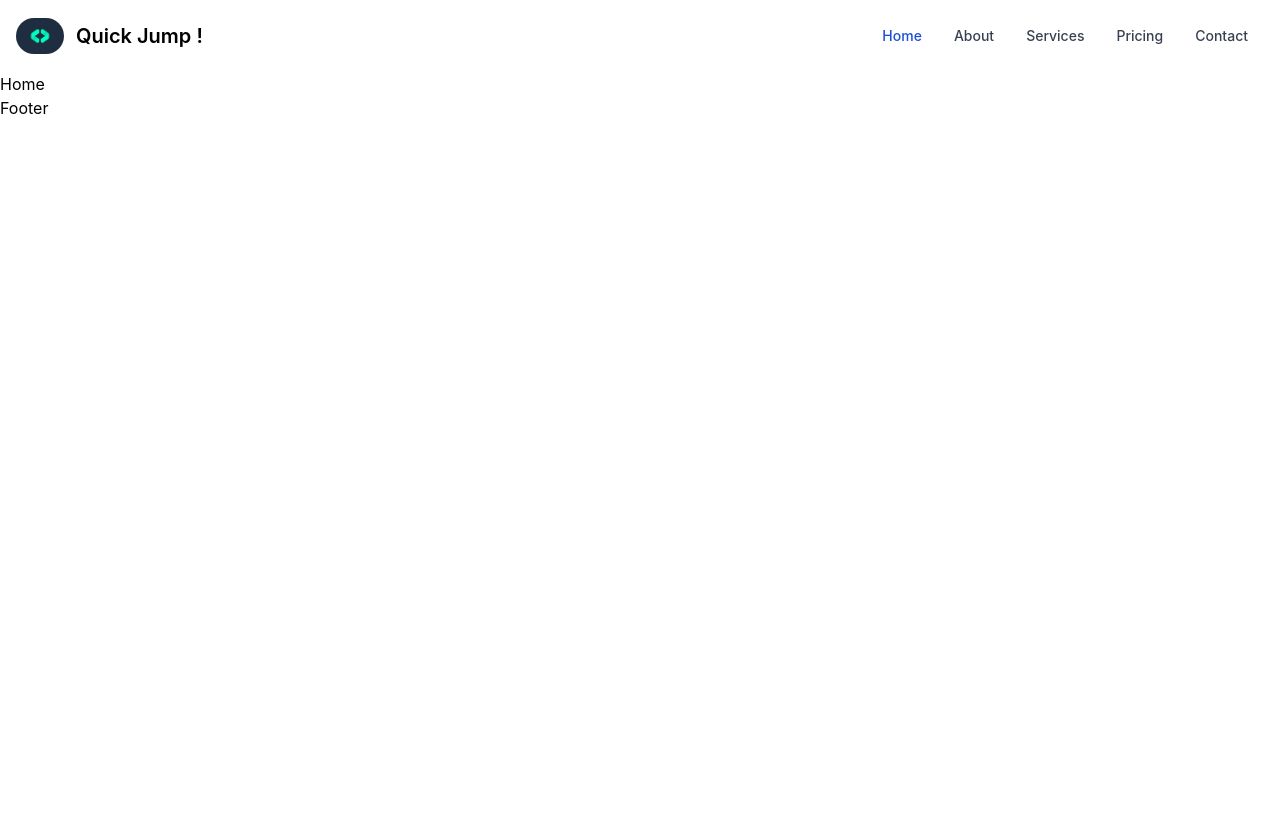
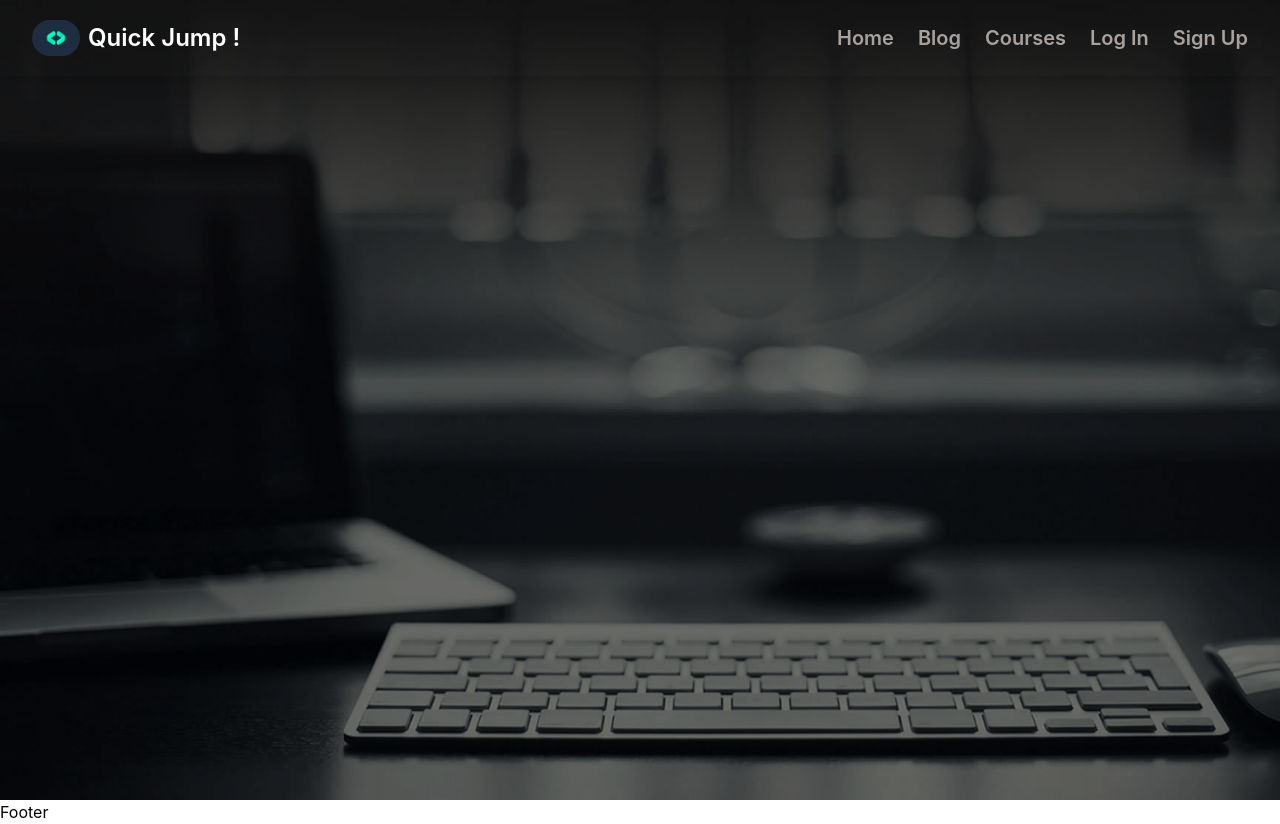
Before and after one commit to SanjidaAkterAfia0307/assignment-10, a React (Create React App) app: page / in a window 1280 px wide. Before the commit the page ends 800 px from the top, so only its background shows below. Built offline with nearby package versions, Linux system fonts and the light colour scheme.

Commit message:
home and course route completed

```diff
--- a/src/Routes/Router/Router.js
+++ b/src/Routes/Router/Router.js
@@ -18,7 +18,8 @@ export const router=createBrowserRouter([
             },
             {
                 path:"/courses",
-                element:<Courses></Courses>
+                element:<Courses></Courses>,
+                loader:()=>fetch(`http://localhost:5000/courses`)
             },
             {
                 path:"/blog",
--- /dev/null
+++ b/src/components/CourseCard/CourseCard.js
@@ -0,0 +1,24 @@
+import React from 'react';
+import { Link } from 'react-router-dom';
+
+const CourseCard = ({ course }) => {
+    console.log(course)
+    const {id,title,details,img}=course
+    return (
+        <div className="card lg:card-side bg-base-100 shadow-xl grid grid-cols-4 w-3/4 h-72 mx-auto m-10">
+            <figure><img className='h-full rounded-l-xl' src={img} alt="Movie" /></figure>
+            <div className="card-body p-4 col-span-3">
+                <h2 className="card-title text-3xl font-bold pb-3">Introduction With {title}</h2>
+                <p>{
+                details.length > 250 ?
+                    <>{details.slice(0,250)+"..."}<Link to={`http://localhost:5000/courses/${id}`} className="text-blue-700 hover:text-sky-400">Learn More</Link></>
+                    :
+                    details
+                }</p>
+
+            </div>
+        </div>
+    );
+};
+
+export default CourseCard;
--- a/src/components/Courses/Courses.js
+++ b/src/components/Courses/Courses.js
@@ -1,9 +1,24 @@
-import React from 'react';
+import React, { useState } from 'react';
+import { Link, useLoaderData } from 'react-router-dom';
+import CourseCard from '../CourseCard/CourseCard';
+import SideBar from '../SideBar/SideBar';
 
 const Courses = () => {
+    const courses = useLoaderData()
+    console.log(courses)
+
     return (
-        <div>
-            <h1>courses</h1>
+        <div  className='flex flex-col lg:flex-row'>
+            <div>
+
+               <SideBar courses={courses}></SideBar>
+
+            </div>
+            <div className='grid grid-cols-2 lg:grid-cols-1 w-full'>
+                {
+                    courses.map((course)=> <CourseCard course={course} key={course.id}></CourseCard>)
+                }
+            </div>
         </div>
     );
 };
--- a/src/components/Home/Home.js
+++ b/src/components/Home/Home.js
@@ -1,9 +1,22 @@
 import React from 'react';
+import { useLocation } from 'react-router-dom';
+import background1 from "../../img/background1.jpg"
+const Home = () => {
 
-const Home = () => {
+
+    const styles = {
+        background: {
+            backgroundImage: `url(${background1})`,
+            backgroundRepeat: "no-repeat",
+            backgroundSize: "cover",
+            height: "100vh",
+            minHeight: "350px"
+        }
+    }
     return (
-        <div>
-            <h1>Home</h1>
+        <div style={styles.background}>
+
+
         </div>
     );
 };
--- a/src/components/Shared/Header/Header.js
+++ b/src/components/Shared/Header/Header.js
@@ -1,45 +1,97 @@
-import React from 'react';
-import { Link } from 'react-router-dom';
+import React, { useState } from 'react';
+import { Link, useLocation } from 'react-router-dom';
 import logo from "../../../img/logo.png"
 
 const Header = () => {
-    return (
-        <div>
+  const home = useLocation().pathname
+
+  const styles = {
+    pos: {
+      position: home ==="/" ? "fixed" : "static"
+    }
+  }
+
+  const [navbar, setNavbar] = useState(false);
 
 
-<nav className="bg-white border-gray-200 px-2 sm:px-4 py-2.5 rounded dark:bg-gray-900">
-  <div className="container flex flex-wrap justify-between items-center mx-auto">
-    <Link to="https://flowbite.com/" className="flex items-center">
-        <img src={logo} className="mr-3 h-6 sm:h-9 rounded-full" alt="Flowbite Logo"/>
-        <span className="self-center text-xl font-semibold whitespace-nowrap dark:text-white">Quick Jump !</span>
+  return (
+    <nav className="w-full  bg-transparent  shadow-lg " style={styles.pos}>
+      <div className="justify-between px-4 mx-auto lg:max-w-7xl md:items-center md:flex md:px-8">
+        <div>
+          <div className="flex items-center justify-between py-3 md:py-5 md:block">
+            <Link to="javascript:void(0)">
+              <div className='flex items-center'>
+                <img src={logo} className="w-12 rounded-full" alt="" />
+                <h2 className='text-2xl ml-2 font-semibold text-white'>Quick Jump !</h2>
+              </div>
             </Link>
-    <button data-collapse-toggle="navbar-default" type="button" className="inline-flex items-center p-2 ml-3 text-sm text-gray-500 rounded-lg md:hidden hover:bg-gray-100 focus:outline-none focus:ring-2 focus:ring-gray-200 dark:text-gray-400 dark:hover:bg-gray-700 dark:focus:ring-gray-600" aria-controls="navbar-default" aria-expanded="false">
-      <span className="sr-only">Open main menu</span>
-      <svg className="w-6 h-6" aria-hidden="true" fill="currentColor" viewBox="0 0 20 20" xmlns="http://www.w3.org/2000/svg"><path fill-rule="evenodd" d="M3 5a1 1 0 011-1h12a1 1 0 110 2H4a1 1 0 01-1-1zM3 10a1 1 0 011-1h12a1 1 0 110 2H4a1 1 0 01-1-1zM3 15a1 1 0 011-1h12a1 1 0 110 2H4a1 1 0 01-1-1z" clip-rule="evenodd"></path></svg>
+            <div className="md:hidden">
+              <button
+                className="p-2 text-gray-700 rounded-md outline-none focus:border-gray-400 focus:border"
+                onClick={() => setNavbar(!navbar)}
+              >
+                {navbar ? (
+                  <svg
+                    xmlns="http://www.w3.org/2000/svg"
+                    className="w-6 h-6 text-white"
+                    viewBox="0 0 20 20"
+                    fill="currentColor"
+                  >
+                    <path
+                      fillRule="evenodd"
+                      d="M4.293 4.293a1 1 0 011.414 0L10 8.586l4.293-4.293a1 1 0 111.414 1.414L11.414 10l4.293 4.293a1 1 0 01-1.414 1.414L10 11.414l-4.293 4.293a1 1 0 01-1.414-1.414L8.586 10 4.293 5.707a1 1 0 010-1.414z"
+                      clipRule="evenodd"
+                    />
+                  </svg>
+                ) : (
+                  <svg
+                    xmlns="http://www.w3.org/2000/svg"
+                    className="w-6 h-6 text-white"
+                    fill="none"
+                    viewBox="0 0 24 24"
+                    stroke="currentColor"
+                    strokeWidth={2}
+                  >
+                    <path
+                      strokeLinecap="round"
+                      strokeLinejoin="round"
+                      d="M4 6h16M4 12h16M4 18h16"
+                    />
+                  </svg>
+                )}
               </button>
-    <div className="hidden w-full md:block md:w-auto" id="navbar-default">
-      <ul className="flex flex-col p-4 mt-4 bg-gray-50 rounded-lg border border-gray-100 md:flex-row md:space-x-8 md:mt-0 md:text-sm md:font-medium md:border-0 md:bg-white dark:bg-gray-800 md:dark:bg-gray-900 dark:border-gray-700">
-        <li>
-          <Link to="/" className="block py-2 pr-4 pl-3 text-white bg-blue-700 rounded md:bg-transparent md:text-blue-700 md:p-0 dark:text-white" aria-current="page">Home</Link>
+            </div>
+          </div>
+        </div>
+        <div>
+          <div
+            className={`flex-1 justify-self-center pb-3 mt-8 md:block md:pb-0 md:mt-0 ${navbar ? "block" : "hidden"
+              }`}
+          >
+            <ul className="items-center justify-center space-y-8 md:flex md:space-x-6 md:space-y-0">
+              <li className="text-stone-400 font-semibold text-xl hover:text-indigo-400">
+                <Link to="/">Home</Link>
               </li>
-        <li>
-          <Link to="courses" className="block py-2 pr-4 pl-3 text-gray-700 rounded hover:bg-gray-100 md:hover:bg-transparent md:border-0 md:hover:text-blue-700 md:p-0 dark:text-gray-400 md:dark:hover:text-white dark:hover:bg-gray-700 dark:hover:text-white md:dark:hover:bg-transparent">About</Link>
+              <li className="text-stone-400 font-semibold text-xl hover:text-indigo-400">
+                <Link to="/blog">Blog</Link>
               </li>
-        <li>
-          <Link to="blog" className="block py-2 pr-4 pl-3 text-gray-700 rounded hover:bg-gray-100 md:hover:bg-transparent md:border-0 md:hover:text-blue-700 md:p-0 dark:text-gray-400 md:dark:hover:text-white dark:hover:bg-gray-700 dark:hover:text-white md:dark:hover:bg-transparent">Services</Link>
+              <li className="text-stone-400 font-semibold text-xl hover:text-indigo-400">
+                <Link to="courses">Courses</Link>
               </li>
-        <li>
-          <Link to="login" className="block py-2 pr-4 pl-3 text-gray-700 rounded hover:bg-gray-100 md:hover:bg-transparent md:border-0 md:hover:text-blue-700 md:p-0 dark:text-gray-400 md:dark:hover:text-white dark:hover:bg-gray-700 dark:hover:text-white md:dark:hover:bg-transparent">Pricing</Link>
+              <li className="text-stone-400 font-semibold text-xl hover:text-indigo-400">
+                <Link to="/login">Log In</Link>
               </li>
-        <li>
-          <Link to="register" className="block py-2 pr-4 pl-3 text-gray-700 rounded hover:bg-gray-100 md:hover:bg-transparent md:border-0 md:hover:text-blue-700 md:p-0 dark:text-gray-400 md:dark:hover:text-white dark:hover:bg-gray-700 dark:hover:text-white md:dark:hover:bg-transparent">Contact</Link>
+              <li className="text-stone-400 font-semibold text-xl hover:text-indigo-400">
+                <Link to="/register">Sign Up</Link>
               </li>
             </ul>
+
+
           </div>
         </div>
-</nav>
 
       </div>
+    </nav>
   );
 };
 
--- /dev/null
+++ b/src/components/SideBar/SideBar.js
@@ -0,0 +1,87 @@
+import React, { useState } from 'react';
+import { Link } from 'react-router-dom';
+
+const SideBar = ({courses}) => {
+    const [open, setOpen] = useState(false);
+    console.log(courses)
+    return (
+
+        <div
+            className={` ${open ? "w-full md:w-40" : "w-full md:w-60 "
+                } flex flex-col h-screen p- pt-12 bg-white shadow duration-300`}
+        >
+            <div className="space-y-3">
+                <div className="flex items-center justify-between">
+                    <h2 className="text-2xl font-bold text-black">
+                        Dashboard
+                    </h2>
+                    <button onClick={() => setOpen(!open)}>
+                        <svg
+                            xmlns="http://www.w3.org/2000/svg"
+                            className="w-6 h-6 text-black hidden md:block"
+                            fill="none"
+                            viewBox="0 0 24 24"
+                            stroke="currentColor"
+                            strokeWidth={2}
+                        >
+                            <path
+                                strokeLinecap="round"
+                                strokeLinejoin="round"
+                                d="M4 6h16M4 12h8m-8 6h16"
+                            />
+                        </svg>
+                    </button>
+                </div>
+                <div className="relative">
+                    <span className="absolute inset-y-0 left-0 flex items-center py-4">
+                        <button
+                            type="submit"
+                            className="p-2 focus:outline-none focus:ring"
+                        >
+                            <svg
+                                xmlns="http://www.w3.org/2000/svg"
+                                className="w-6 h-6"
+                                fill="none"
+                                viewBox="0 0 24 24"
+                                stroke="currentColor"
+                                strokeWidth={2}
+                            >
+                                <path
+                                    strokeLinecap="round"
+                                    strokeLinejoin="round"
+                                    d="M21 21l-6-6m2-5a7 7 0 11-14 0 7 7 0 0114 0z"
+                                />
+                            </svg>
+                        </button>
+                    </span>
+                    <input
+                        type="search"
+                        name="Search"
+                        placeholder="Search..."
+                        className="w-full py-2 pl-10 text-sm rounded-md focus:outline-none"
+                    />
+                </div>
+                <div className="flex-1">
+                    <ul className="pt-2 pb-4 space-y-1 text-sm">
+                       {
+                        courses.map(course=>  <li className="rounded-sm">
+                        <Link
+                            to=""
+                            className="flex items-center p-3 space-x-3 rounded-md"
+                        >
+                            <img className='w-10 rounded-full' src={course.icon} alt="" />
+                            <span className="text-black text-base font-semibold">{course.title}</span>
+                        </Link>
+                    </li>)
+                       }
+
+                    </ul>
+                </div>
+            </div>
+        </div>
+
+
+    );
+};
+
+export default SideBar;
```
Also changed, not shown: src/img/background1.jpg (added), src/img/bg.png (added). Lines whose indentation alone changed are shown as unchanged.
